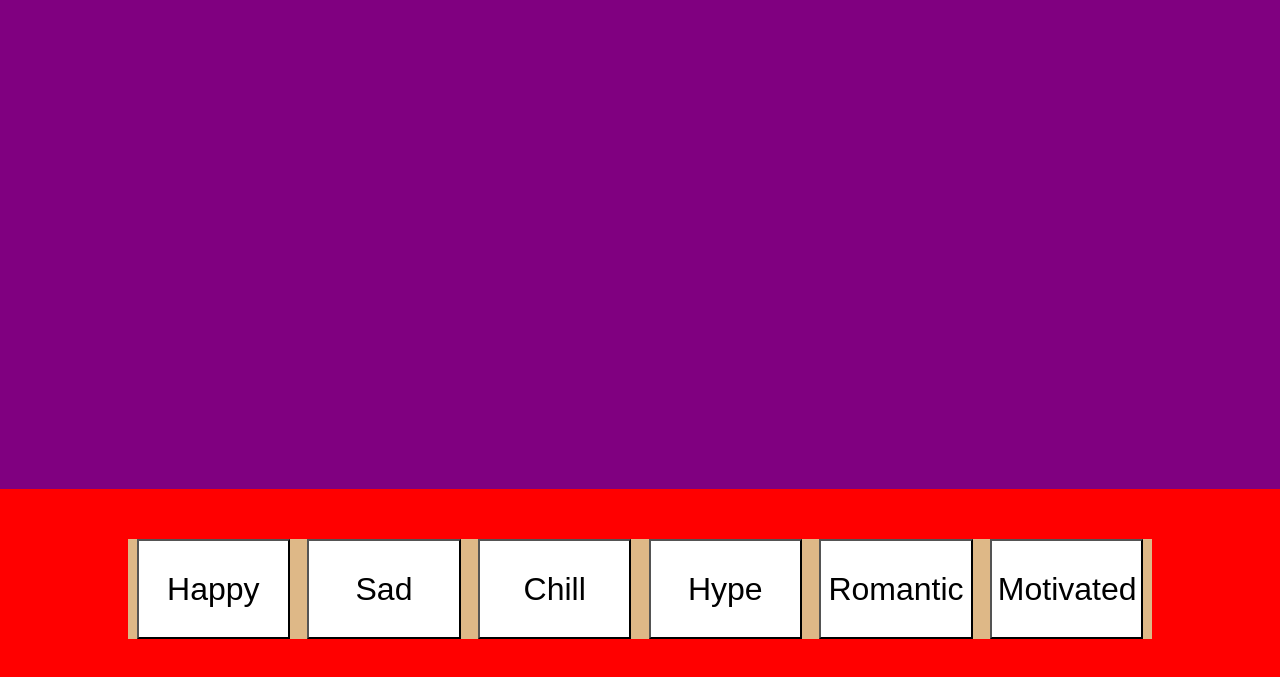
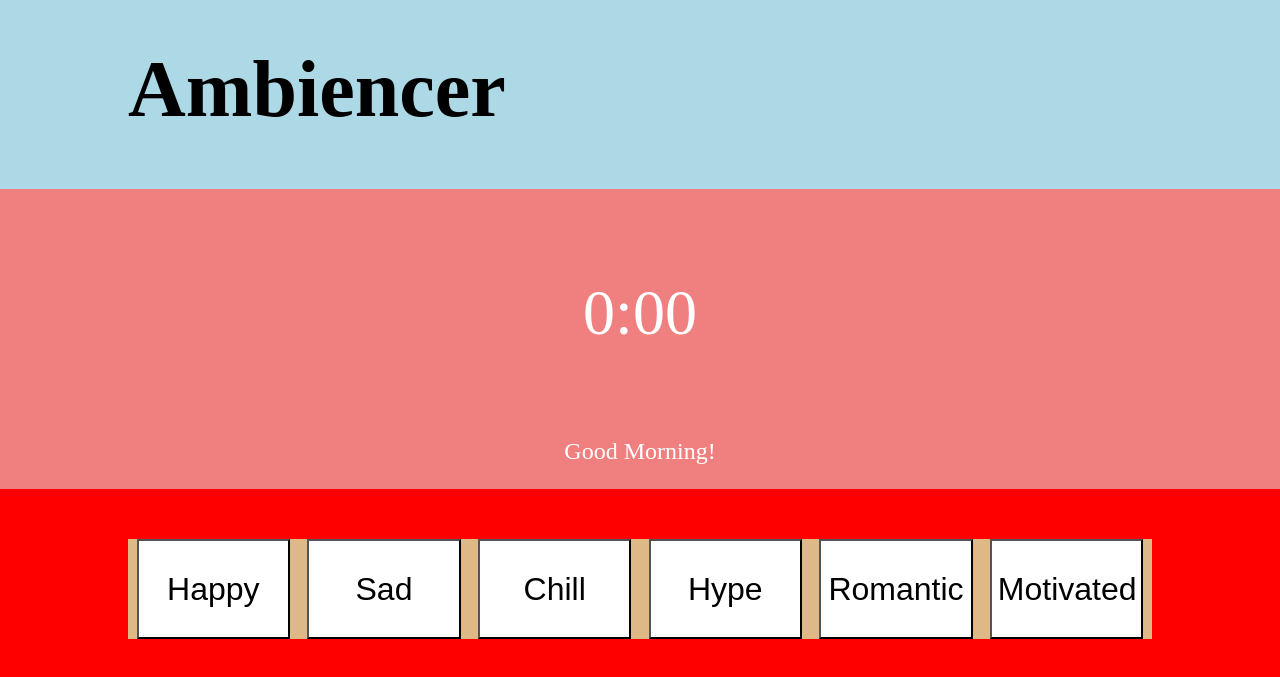
Before and after one commit to luciousmc/ambiencer, a plain HTML site: page index.html in a window 1280 px wide. Shown: the part 111-788 px from the top of the page. Drawn offline with nearby package versions, Linux system fonts and the light colour scheme.

Commit message:
adds timer, greeting and title  to main page

```diff
--- a/index.html
+++ b/index.html
@@ -7,7 +7,17 @@
     </head>
     <body>
         <div id="main-page">
-            <div class="welcome-main-container"></div>
+            <div class="welcome-main-container">
+                <div class="title-container">
+                    <h1 class="title">Ambiencer</h1>
+                </div>
+                <div class="time-container">
+                    <div class="js-clock">
+                        <p class="clock">0:00</p>
+                        <p class="greeting">Good Morning!</p>
+                    </div>
+                </div>
+            </div>
             <div class="mood-bar">
                 <div class="mood-button-container">
                     <button class="mood-button">Happy</button>
--- a/style.css
+++ b/style.css
@@ -4,6 +4,38 @@ body {
 .welcome-main-container {
     height: 75vh;
     background-color: purple;
+}
+.title-container {
+    display: flex;
+    background-color: lightblue;
+    height: 50%;
+    align-items: flex-end;
+    padding-left: 10%;
+}
+.title {
+    font-size: 5em;
+}
+.time-container {
+    display: flex;
+    background-color: lightcoral;
+    height: 50%;
+    justify-content: center;
+}
+.js-clock {
+    display: flex;
+    align-items: center;
+    flex-direction: column;
+    justify-content: flex-end;
+    width: 50%;
+}
+.clock, .greeting {
+    color: white;
+}
+.clock {
+    font-size: 4rem;
+}
+.greeting {
+    font-size: 1.5rem;
 }
 .mood-bar {
     display: flex;
```
